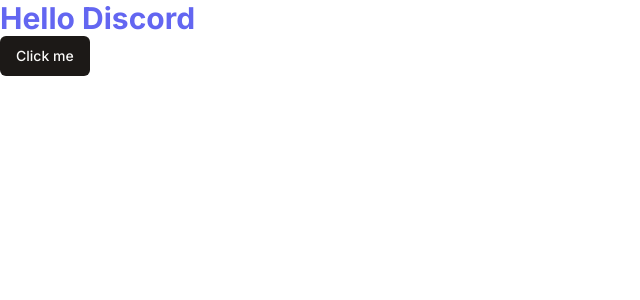
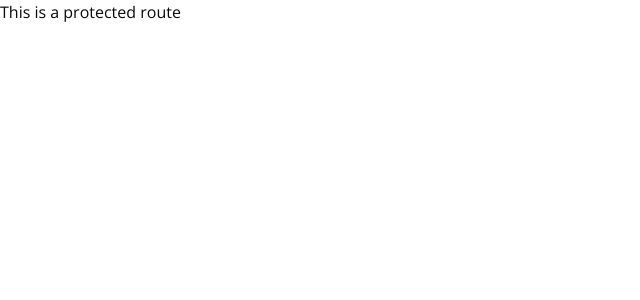
Before and after one commit to Mohit-Mehra/Discord-Clone, a Next.js app: page / in a window 1280 px wide. Shown: the top 300 px of the page, without its empty margins (0-640 px from the left). Built offline with nearby package versions, Linux system fonts and the light colour scheme.

Commit message:
Floder setup

```diff
--- /dev/null
+++ b/app/(auth)/(routes)/login/page.tsx
@@ -0,0 +1,5 @@
+const LoginPage = () => {
+  return <div>Login Page</div>;
+};
+
+export default LoginPage;
--- /dev/null
+++ b/app/(auth)/(routes)/register/page.tsx
@@ -0,0 +1,5 @@
+const RegisterPage = () => {
+  return <div>Register</div>;
+};
+
+export default RegisterPage;
--- /dev/null
+++ b/app/(auth)/layout.tsx
@@ -0,0 +1,5 @@
+const AuthLayout = ({ children }: { children: React.ReactNode }) => {
+  return <div className="bg-red-500">{children}</div>;
+};
+
+export default AuthLayout;
--- a/app/page.tsx
+++ b/app/(main)/(routes)/page.tsx
@@ -3,10 +3,7 @@
 export default function Home() {
   return (
     <div>
-      <p className="text-3xl font-bold text-indigo-500">Hello Discord</p>
-      <Button>
-        Click me
-      </Button>
+      This is a protected route
     </div>
   );
 }
--- a/app/layout.tsx
+++ b/app/layout.tsx
@@ -1,11 +1,11 @@
 import './globals.css'
 import type { Metadata } from 'next'
-import { Inter } from 'next/font/google'
+import { Open_Sans } from 'next/font/google'
 
-const inter = Inter({ subsets: ['latin'] })
+const font = Open_Sans({ subsets: ['latin'] })
 
 export const metadata: Metadata = {
-  title: 'Create Next App',
+  title: 'Discord Clone',
   description: 'Generated by create next app',
 }
 
@@ -16,7 +16,7 @@
 }) {
   return (
     <html lang="en">
-      <body className={inter.className}>{children}</body>
+      <body className={font.className}>{children}</body>
     </html>
   )
 }
```
